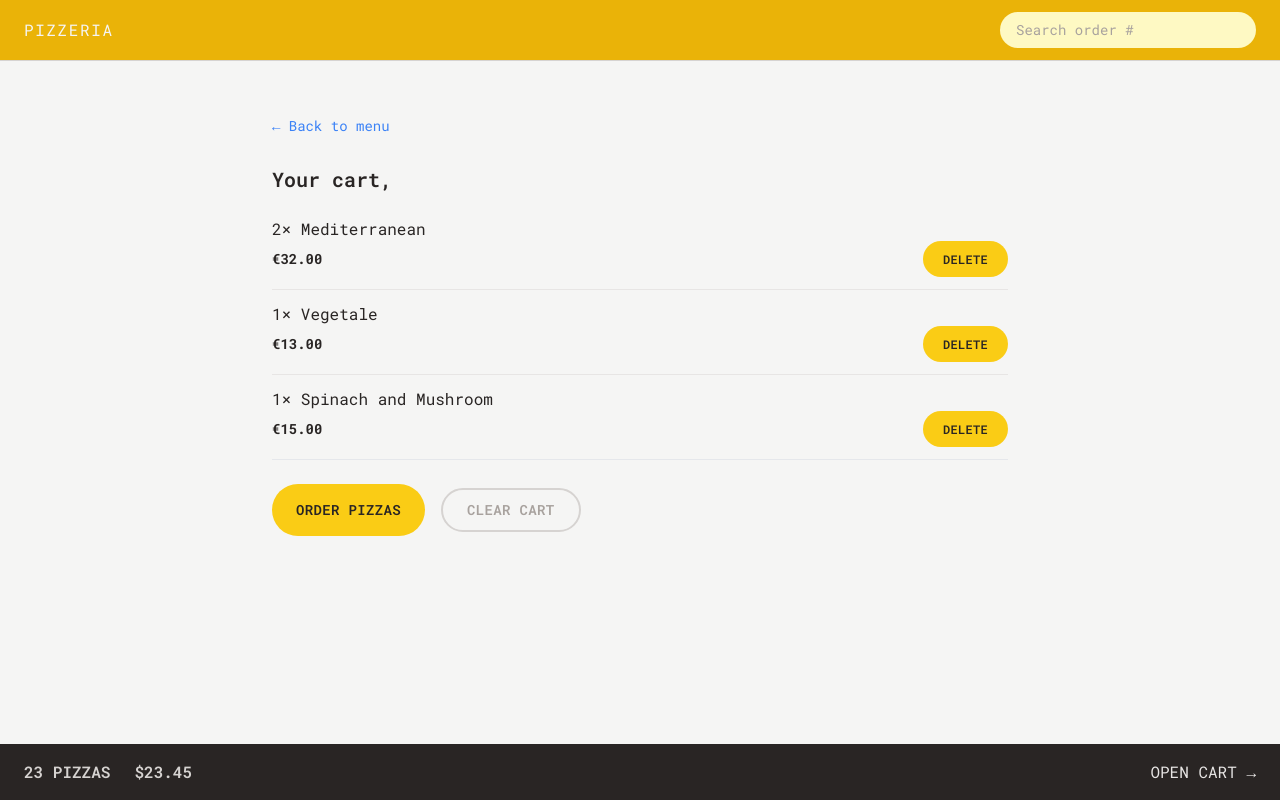
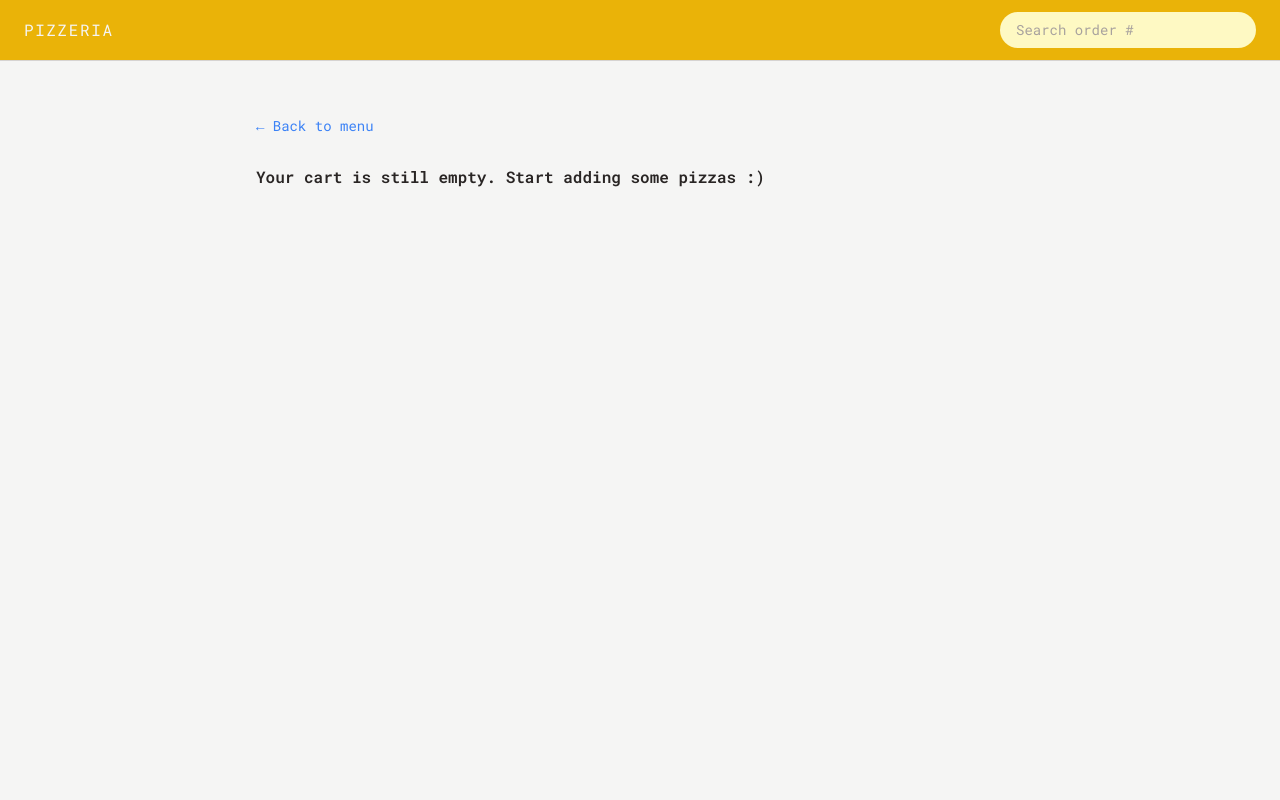
Before and after one commit to coolisuz/pizza-app, a React (Vite) app: page /cart in a window 1280 px wide. Built offline with nearby package versions, Linux system fonts and the light colour scheme.

Commit message:
update cart quantity

```diff
--- a/src/features/cart/Cart.jsx
+++ b/src/features/cart/Cart.jsx
@@ -1,35 +1,24 @@
 import LinkButton from '../../ui/LinkButton';
 import Button from '../../ui/Button';
 import CartItem from './CartItem';
-import { useSelector } from 'react-redux';
+import { useDispatch, useSelector } from 'react-redux';
+import { clearCart, getCart } from './cartSlice';
+import EmptyCart from './EmptyCart';
 
-const fakeCart = [
-  {
-    pizzaId: 12,
-    name: 'Mediterranean',
-    quantity: 2,
-    unitPrice: 16,
-    totalPrice: 32,
-  },
-  {
-    pizzaId: 6,
-    name: 'Vegetale',
-    quantity: 1,
-    unitPrice: 13,
-    totalPrice: 13,
-  },
-  {
-    pizzaId: 11,
-    name: 'Spinach and Mushroom',
-    quantity: 1,
-    unitPrice: 15,
-    totalPrice: 15,
-  },
-];
 
 function Cart() {
   const username = useSelector((state) => state.user.username)
-  const cart = fakeCart;
+  const cart = useSelector(getCart);
+  const dispatch = useDispatch();
+
+
+  function handleClearCart() {
+    dispatch(clearCart());
+  }
+
+  if (!cart.length) {
+    return <EmptyCart />
+  }
 
   return (
     <div className='text-stone-800 py-3 px-4'>
@@ -43,7 +32,7 @@ function Cart() {
 
       <div className='mt-6 space-x-4'>
         <Button to="/order/new" type='primary'>Order pizzas</Button>
-        <Button type='secondary'>Clear cart</Button>
+        <Button type='secondary' onClick={handleClearCart}>Clear cart</Button>
       </div>
     </div>
   );
--- a/src/features/cart/CartItem.jsx
+++ b/src/features/cart/CartItem.jsx
@@ -1,8 +1,13 @@
-import Button from "../../ui/Button";
+import { useSelector } from "react-redux";
+import { getCurrenQuantityById } from "./cartSlice";
+import DeleteItemButton from "./deleteItem";
 import { formatCurrency } from "../../utilities/helpers";
+import UpdateItemQuantity from "./UpdateItemQuantity";
+
 
 function CartItem({ item }) {
-  const { pizzaId, name, quantity, totalPrice } = item;
+  const { pizzaId, name, quantity, total } = item;
+  const currentQuantity = useSelector(getCurrenQuantityById(pizzaId));
 
   return (
     <li className="py-3">
@@ -10,8 +15,9 @@ function CartItem({ item }) {
         {quantity}&times; {name}
       </p>
       <div className="flex justify-between items-center sm:gap-6">
-        <p className="text-sm font-bold">{formatCurrency(totalPrice)}</p>
-        <Button type='small'>Delete</Button>
+        <p className="text-sm font-bold">{formatCurrency(total)}</p>
+        <UpdateItemQuantity pizzaId={pizzaId} currentQuantity={currentQuantity}/>
+        <DeleteItemButton pizzaId={pizzaId}/>
       </div>
     </li>
   );
--- a/src/features/cart/CartOverview.jsx
+++ b/src/features/cart/CartOverview.jsx
@@ -1,11 +1,19 @@
+import { useSelector } from "react-redux";
 import { Link } from "react-router-dom";
+import { formatCurrency } from "../../utilities/helpers";
 
 function CartOverview() {
+  const cart = useSelector(state => state.cart.cart);
+  const totalPrice = cart.reduce((acc, cur) => acc + cur.total, 0);
+  const totalQty = cart.reduce((acc, cur) => acc + cur.quantity, 0);
+
+  if (!totalQty) return null;
+
   return (
     <div className="flex items-center justify-between bg-stone-800 text-stone-200 px-4 py-4 text-sm md:text-base uppercase sm:px-6">
       <p className="text-stone-300 font-semibold space-x-4 sm:space-x-6">
-        <span>23 pizzas</span>
-        <span>$23.45</span>
+        <span>{totalQty > 1 ? `${totalQty} pizzas` : `${totalQty} pizza`}</span>
+        <span>{formatCurrency(totalPrice)}</span>
       </p>
       <Link to="/cart">Open cart &rarr;</Link>
     </div>
--- a/src/features/cart/EmptyCart.jsx
+++ b/src/features/cart/EmptyCart.jsx
@@ -1,11 +1,11 @@
-import { Link } from 'react-router-dom';
+import LinkButton from "../../ui/LinkButton";
 
 function EmptyCart() {
   return (
-    <div>
-      <Link to="/menu">&larr; Back to menu</Link>
+    <div className='text-stone-800 py-3'>
+      <LinkButton to="/menu" >&larr; Back to menu</LinkButton>
 
-      <p>Your cart is still empty. Start adding some pizzas :)</p>
+      <p className="mt-7 font-semibold">Your cart is still empty. Start adding some pizzas :)</p>
     </div>
   );
 }
--- /dev/null
+++ b/src/features/cart/UpdateItemQuantity.jsx
@@ -0,0 +1,16 @@
+import { useDispatch } from 'react-redux';
+import Button from '../../ui/Button'
+import { increaseItemQuantity, decreaseItemQuantity } from './cartSlice';
+
+function UpdateItemQuantity({ pizzaId, currentQuantity }) {
+    const dispatch = useDispatch();
+    return (
+        <div className='flex gap-3 items-center md:gap-3'>
+            <Button type='round' onClick={() => dispatch(decreaseItemQuantity(pizzaId))}>-</Button>
+            <span className='text-sm font-medium'>{currentQuantity}</span>
+            <Button type='round' onClick={() => dispatch(increaseItemQuantity(pizzaId))}>+</Button>
+        </div>
+    )
+}
+
+export default UpdateItemQuantity;
--- a/src/features/cart/cartSlice.jsx
+++ b/src/features/cart/cartSlice.jsx
@@ -1,15 +1,7 @@
 import { createSlice } from "@reduxjs/toolkit"
 
 const initialState = {
-    cart: [
-        {
-            pizzaId: 12,
-            name: 'Pepperoni',
-            quantity: 2,
-            unitPrice: 16,
-            total: 32
-        }
-    ]
+    cart: []
 }
 
 const cartSlice = createSlice({
@@ -33,6 +25,8 @@ const cartSlice = createSlice({
 
             item.quantity--;
             item.totalPrice = item.quantity * item.totalPrice;
+
+            if (item.quantity === 0) cartSlice.caseReducers.deleteItem(state, action)
         },
         clearCart(state) {
             state.cart = [];
@@ -43,3 +37,7 @@ const cartSlice = createSlice({
 export const { addItem, deleteItem, increaseItemQuantity, decreaseItemQuantity, clearCart } = cartSlice.actions;
 
 export default cartSlice.reducer;
+
+export const getCart = (state) => state.cart.cart;
+
+export const getCurrenQuantityById = id => state => state.cart.cart.find(item => item.pizzaId === id)?.quantity ?? 0;
--- /dev/null
+++ b/src/features/cart/deleteItem.jsx
@@ -0,0 +1,14 @@
+import { useDispatch } from 'react-redux';
+import { deleteItem } from './cartSlice';
+import Button from '../../ui/Button';
+
+
+function DeleteItemButton({ pizzaId }) {
+    const dispatch = useDispatch();
+
+    return (
+        <Button type='small' onClick={() => dispatch(deleteItem(pizzaId))}>Delete</Button>
+    )
+}
+
+export default DeleteItemButton
--- a/src/features/menu/MenuItem.jsx
+++ b/src/features/menu/MenuItem.jsx
@@ -1,8 +1,30 @@
 import { formatCurrency } from "../../utilities/helpers";
 import Button from '../../ui/Button';
+import { addItem, getCurrenQuantityById } from '../cart/cartSlice'
+import { useDispatch, useSelector } from "react-redux";
+import DeleteItemButton from "../cart/deleteItem";
+import UpdateItemQuantity from "../cart/UpdateItemQuantity";
+
 
 function MenuItem({ pizza }) {
+  const dispatch = useDispatch();
+
   const { id, name, unitPrice, ingredients, soldOut, imageUrl } = pizza;
+
+  const currentQuantity = useSelector(getCurrenQuantityById(id));
+  const isInCart = currentQuantity > 0;
+
+  function handleAddToCart() {
+    const newItem = {
+      pizzaId: id,
+      name,
+      quantity: 1,
+      unitPrice,
+      total: unitPrice * 1
+    }
+
+    dispatch(addItem(newItem))
+  }
 
   return (
     <li className="text-stone-800 flex gap-4 py-2">
@@ -12,7 +34,13 @@ function MenuItem({ pizza }) {
         <p className="text-sm italic text-stone-500 capitalize">{ingredients.join(", ")}</p>
         <div className="mt-auto flex items-center justify-between">
           {!soldOut ? <p>{formatCurrency(unitPrice)}</p> : <p className="text-sm uppercase font-medium text-stone-500">Sold out</p>}
-          {!soldOut && <Button type='small'>Add to cart</Button>}
+          <div className="ml-2">
+            { isInCart && <div className="flex gap-4 items-center sm:gap-8">
+              <UpdateItemQuantity currentQuantity={currentQuantity} pizzaId={id}/>
+              <DeleteItemButton pizzaId={id}/>
+            </div> }
+            {!soldOut && !isInCart && <Button type='small' onClick={handleAddToCart}>Add to cart</Button>}
+          </div>
         </div>
       </div>
     </li>
--- a/src/ui/Button.jsx
+++ b/src/ui/Button.jsx
@@ -1,18 +1,30 @@
 import { Link } from "react-router-dom"
 
-function Button({ children, disabled, to, type }) {
-//    const className = "inline-block bg-yellow-400 rounded-full px-4 py-3 font-semibold uppercase tracking-wide text-stone-800 transition-colors duration-300 hover:bg-yellow-300 focus:bg-yellow-300 focus:outline-none focus:ring focus:ring-yellow-300 focus:ring-offset-2 disabled:cursor-not-allowed sm:px-6 sm:py-4"
+function Button({ children, disabled, to, type, onClick }) {
+    const base = "inline-block text-sm bg-yellow-400 rounded-full font-semibold uppercase tracking-wide text-stone-800 transition-colors duration-300 hover:bg-yellow-300 focus:bg-yellow-300 focus:outline-none focus:ring focus:ring-yellow-300 focus:ring-offset-2 disabled:cursor-not-allowed sm:px-6 sm:py-4";
 
-    const base = "inline-block text-sm bg-yellow-400 rounded-full font-semibold uppercase tracking-wide text-stone-800 transition-colors duration-300 hover:bg-yellow-300 focus:bg-yellow-300 focus:outline-none focus:ring focus:ring-yellow-300 focus:ring-offset-2 disabled:cursor-not-allowed sm:px-6 sm:py-4";
+
 
     const styles = {
         primary: base + ' px-4 py-3 md:px-6 md:py-4',
         small: base + ' py-2 md:px-5 md:py-2.5 px-4 text-xs',
+        round: base + ' py-1 md:px-3.5 md:py-1.5 px-2.5 text-sm',
         secondary: 'inline-block text-sm rounded-full border-2 border-stone-300 font-semibold uppercase tracking-wide text-stone-400 transition-colors duration-300 hover:bg-stone-300 hover:text-stone-600 focus:bg-stone-300 focus:outline-none focus:ring focus:ring-stone-200 focus:ring-offset-2 disabled:cursor-not-allowed px-6 py-2.5'
     }
 
     if (to) {
         return <Link to={to} className={styles[type]}>{children}</Link>
+    }
+
+    if (onClick) {
+        return (
+            <button
+                onClick={onClick}
+                disabled={disabled}
+                className={styles[type]}>
+                {children}
+            </button>
+        )
     }
 
     return (
```
